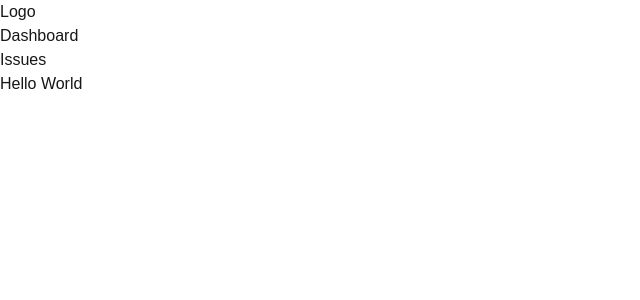
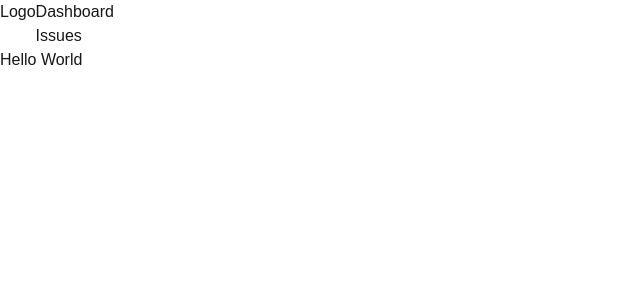
Before and after one commit to Tommytian993/issue-tracker-nextjs, a Next.js app: page / in a window 1280 px wide. Shown: the top 300 px of the page, without its empty margins (0-640 px from the left). Built offline with nearby package versions, Linux system fonts and the light colour scheme.

Commit message:
style(ui not code, I just learned in frontend dev this could mean the display as well): apply flexbox layout to NavBar for improved alignment

```diff
--- a/app/NavBar.tsx
+++ b/app/NavBar.tsx
@@ -3,7 +3,7 @@ import React from "react";
 
 const NavBar = () => {
   return (
-    <nav>
+    <nav className="flex">
       <Link href="/">Logo</Link>
       <ul>
         <li>
```
